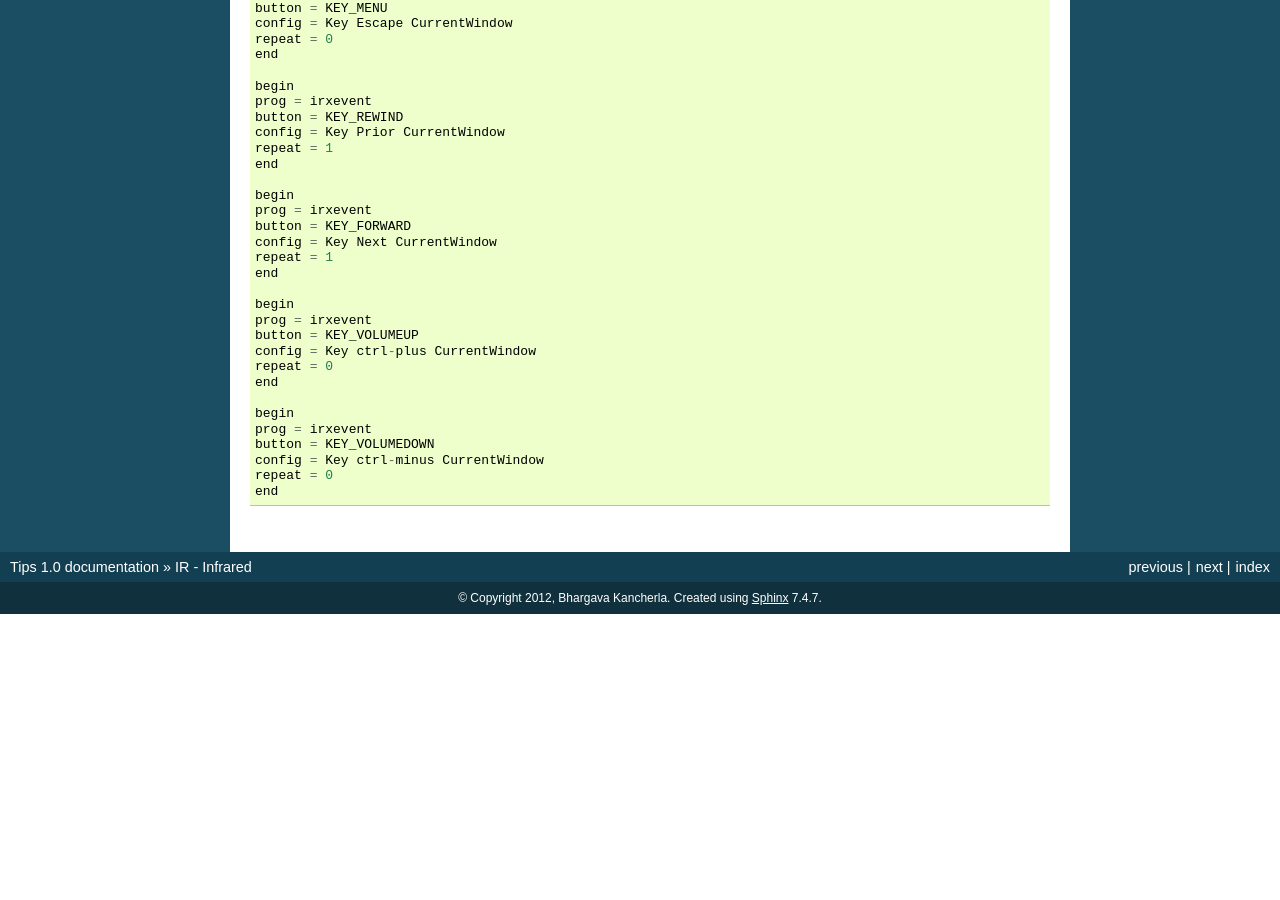
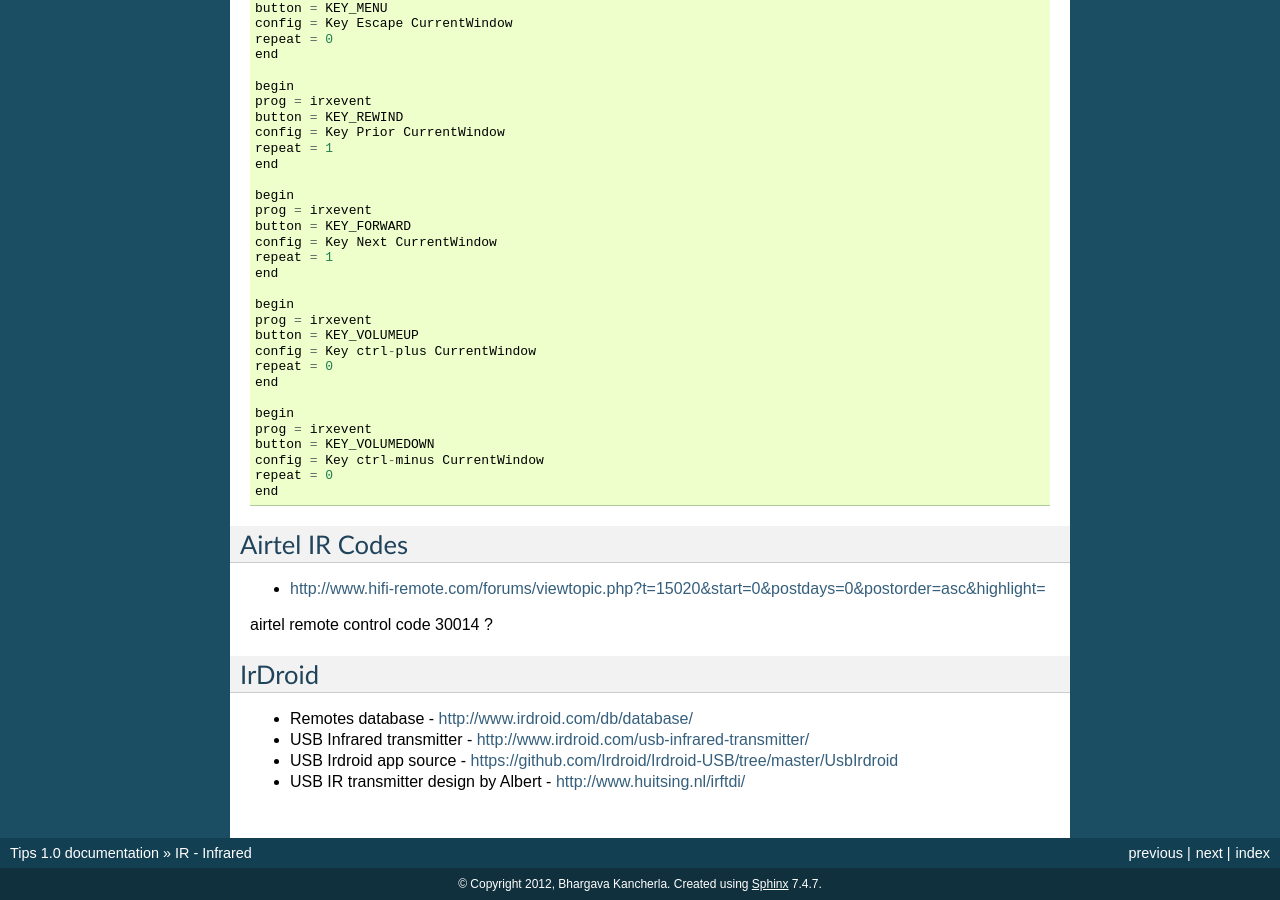
Before and after one commit to bhargavakumark/Notes, a Sphinx documentation site: the page built from source/ir.rst, in a window 1280 px wide and 900 px high, scrolled down 3999 px. Built offline with Sphinx 7.4.7, drawn with Linux system fonts in a browser that asks for light colours; before the commit the page ends 4613 px from its top, so only the background shows below that; some of the changed text lies outside the part shown.

Commit message:
irdroid links

```diff
--- a/source/ir.rst
+++ b/source/ir.rst
@@ -283,3 +283,19 @@ Save in **~/.lircrc**
     config = Key ctrl-minus CurrentWindow
     repeat = 0
     end
+
+Airtel IR Codes
+===============
+
+* http://www.hifi-remote.com/forums/viewtopic.php?t=15020&start=0&postdays=0&postorder=asc&highlight=
+
+airtel remote control code 30014 ?
+
+IrDroid
+=======
+
+* Remotes database - http://www.irdroid.com/db/database/
+* USB Infrared transmitter - http://www.irdroid.com/usb-infrared-transmitter/
+* USB Irdroid app source - https://github.com/Irdroid/Irdroid-USB/tree/master/UsbIrdroid
+
+* USB IR transmitter design by Albert - http://www.huitsing.nl/irftdi/
```
